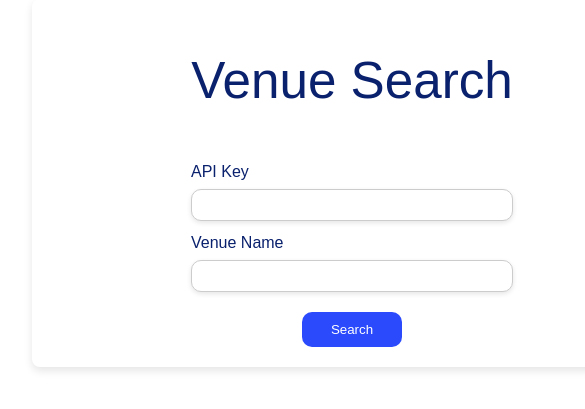
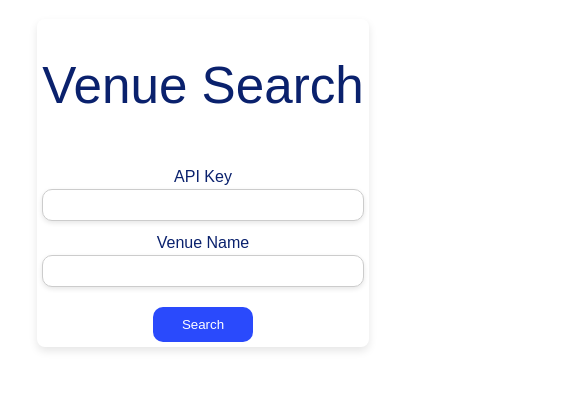
Before and after one commit to unravelin/code-test-js, a React (Vite) app: page / in a window 390 px wide. Shown: the part 239-648 px from the top of the page, 585 px wide, since content can reach past the window. Built offline with nearby package versions, Linux system fonts and the light colour scheme.

Commit message:
styling updated, media queries added and readme written

```diff
--- a/src/components/LandingPage.css
+++ b/src/components/LandingPage.css
@@ -7,11 +7,9 @@
   align-items: center;
 }
 .form-group {
-  display: flex;
-  justify-content: right;
+
   margin-top: 10px;
-  flex-direction: column;
-  align-items: flex-start;
+
 }
 h1 {
   font-size: 22px;
@@ -63,7 +61,7 @@
 .landingPage-Card {
     display: flex;
     flex-direction: column;
-    width: 600px;
+    max-width: 600px;
     box-shadow: 0 4px 8px rgba(0,0,0,0.1);
     margin: 20px auto;
     border-radius: 8px;
@@ -96,3 +94,16 @@
 .venue-list a:active {
   color: #181fff;
 }
+
+/* Media Query */
+
+@media (max-width: 480px) {
+  .landingPage-Card {
+    margin: 5px;
+    padding: 5px;
+  }
+
+  .input, .button {
+    max-width: 100%;
+  }
+}
--- a/src/components/VenueDetails.css
+++ b/src/components/VenueDetails.css
@@ -1,10 +1,12 @@
 .venue-details-card {
- width: 600px;
+ max-width: 800px;
   margin: 20px auto;
   padding: 20px;
   box-shadow: 0 4px 8px rgba(0, 0, 0, 0.1);
   border-radius: 10px;
   background: #ffffff;
+  overflow: hidden;
+  font-size: 14px;
 }
 
 .categories-container {
@@ -12,10 +14,13 @@
   align-items: center;
   justify-content: center;
   flex-wrap: wrap;
+    margin-top: 10px;
+
 }
 
 .categories-container span {
   white-space: nowrap;
+
   margin-right: 10px;
   margin-left: 5px;
 }
@@ -27,10 +32,12 @@
   margin: 0;
   align-items: center;
   flex-wrap: wrap;
+
 }
 
 .categories-list li {
-  margin-right: 10px;
+  margin-right: 5px;
+  font-size: 14px;
 }
 
 .photo-grid {
@@ -45,3 +52,18 @@
   height: auto;
   border-radius: 8px;
 }
+
+/*  Media Queries */
+@media (max-width: 768px) {
+  .categories-container {
+    flex-direction: column;
+  }
+
+  .categories-list {
+    justify-content: center;
+  }
+
+  .venue-details-card {
+    padding: 10px;
+  }
+}
```
Also changed, not shown: 1 other file (tests, documents, lock files or other folders).
